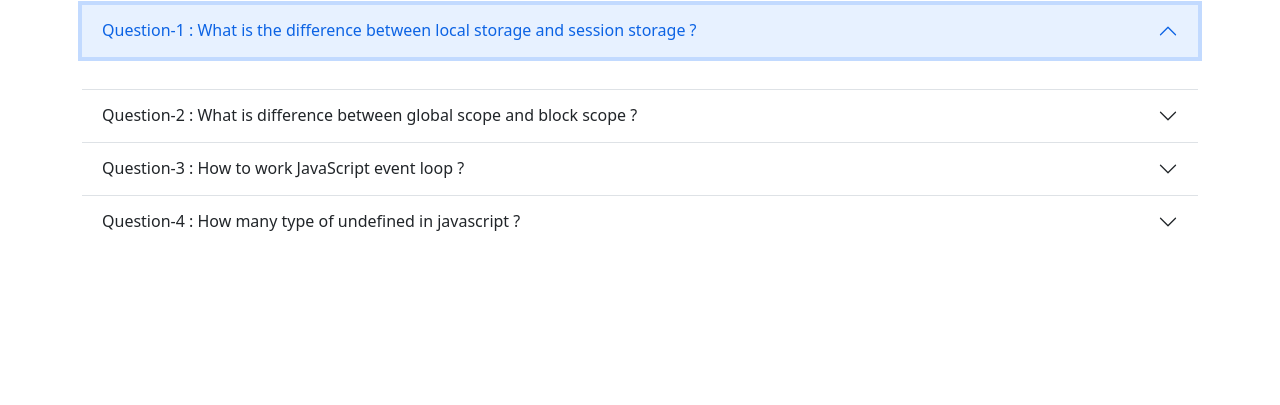
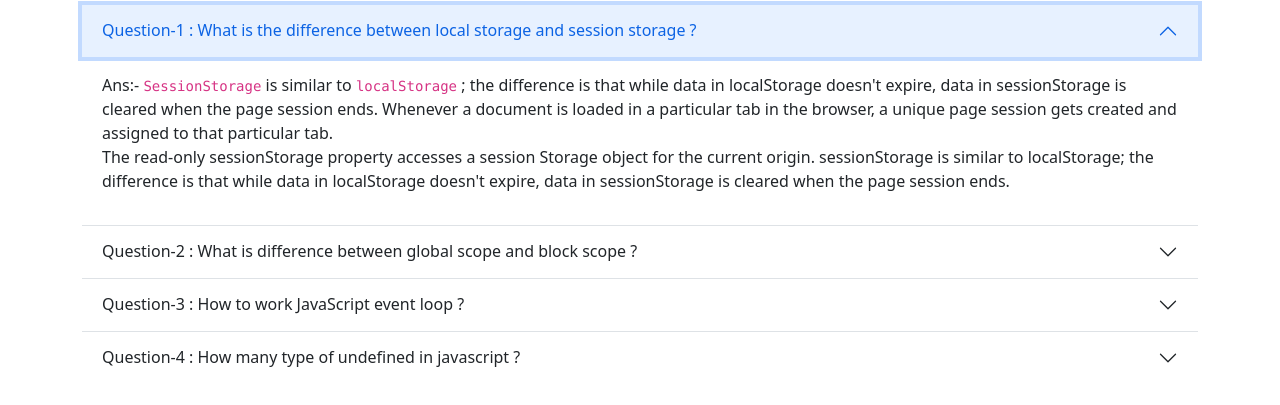
Before and after one commit to bidduthosen/type-monstar-debug, a plain HTML site: page blog.html in a window 1280 px wide. Both pictures are taken after a click on the button 640 px from the left and 114 px from the top of the page. Shown: the part 83-488 px from the top of the page. Drawn offline with nearby package versions, Linux system fonts and the light colour scheme.

Commit message:
question difference between local storage and session storage ans add

```diff
--- a/blog.html
+++ b/blog.html
@@ -17,7 +17,8 @@
             </button>
           </h2>
           <div id="flush-collapseOne" class="accordion-collapse collapse" aria-labelledby="flush-headingOne" data-bs-parent="#accordionFlushExample">
-            <div class="accordion-body"></div>
+            <div class="accordion-body">Ans:- <code>SessionStorage</code> is similar to <code>localStorage</code> ; the difference is that while data in localStorage doesn't expire, data in sessionStorage is cleared when the page session ends. Whenever a document is loaded in a particular tab in the browser, a unique page session gets created and assigned to that particular tab.
+            <p>The read-only sessionStorage property accesses a session Storage object for the current origin. sessionStorage is similar to localStorage; the difference is that while data in localStorage doesn't expire, data in sessionStorage is cleared when the page session ends.</p></div>
           </div>
         </div>
         <div class="accordion-item">
```
